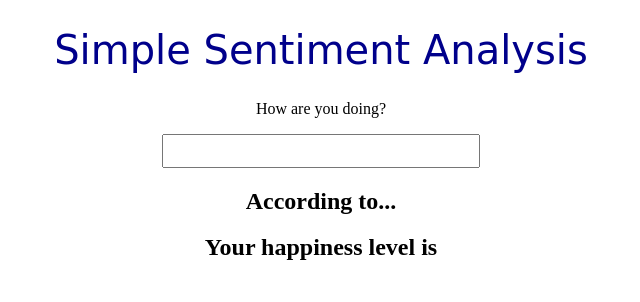
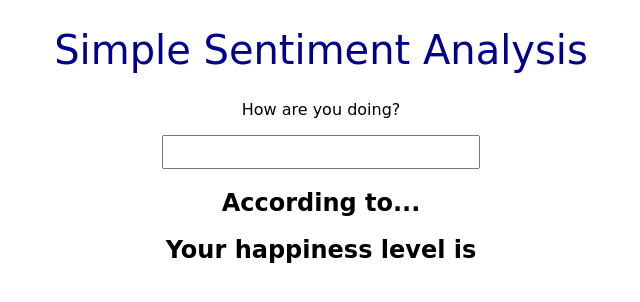
Before and after one commit to FairyOnIce/FlaskApp, a Flask app: template templates/index_page.html in a window 1280 px wide. Shown: the top 302 px of the page, without its empty margins (319-959 px from the left). Run offline with Flask 2, Linux system fonts and the light colour scheme; the template is opened without the code that fills it, so the values that code supplies are empty.

Commit message:
consistant styling

```diff
--- a/backend.py
+++ b/backend.py
@@ -71,11 +71,8 @@ class preprocess(object):
 
     def predict(self,line):
         encoded = self.texts_to_sequences(line)
-        print("Here",encoded)
         sequences = self.pad_pre_sequences([encoded], maxlen=max_length)
-        print(sequences,len(sequences[0]),max_length)
         probs = self.model.predict(sequences)[0]
-        print(probs)
         return (line + placeholder + "{:3.2f}".format(probs[1]))
 
     #def predict(self,text):
--- a/templates/index_page.html
+++ b/templates/index_page.html
@@ -5,7 +5,7 @@
 <h1> Simple Sentiment Analysis </h1>
 
 <form action ="/index_page" method = "post">
-    How are you doing?
+    <qs>How are you doing?<qs>
     <p><input type = "text" name = "nm"/></p>
 </form>
 {% if output is not none %}
--- a/templates/layout.html
+++ b/templates/layout.html
@@ -13,6 +13,14 @@ h1{
     font-weight: normal;
     color: #00008B;
     font-size: 2.5em;
+}
+
+qs{
+    font-family: 'Comic Sans MS', cursive;
+}
+
+h2{
+    font-family: 'Comic Sans MS', cursive;
 }
 
 input[type="text"]
```
